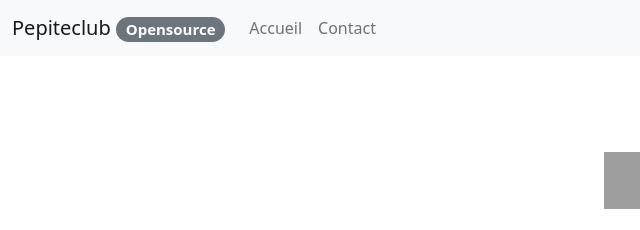
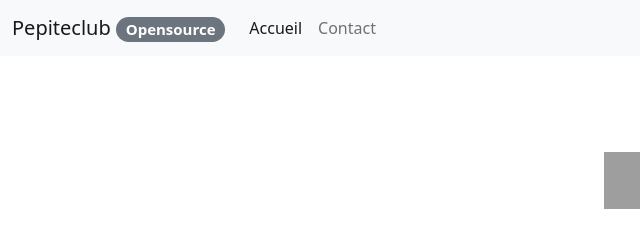
Before and after one commit to pepiteclub/pepiteclub.github.io, a plain HTML site: page index.html in a window 1280 px wide. Shown: the top 230 px of the page, 0-640 px from the left. Drawn offline with nearby package versions, Linux system fonts and the light colour scheme; grey boxes are pictures that could not be loaded.

```diff
--- a/index.html
+++ b/index.html
@@ -21,7 +21,7 @@
 				<div class="collapse navbar-collapse" id="navbarSupportedContent">
 					<ul class="navbar-nav me-auto mb-2 mb-lg-0">
 						<li class="nav-item">
-							<a class="nav-link" aria-current="page" href="/">Accueil</a>
+							<a class="nav-link active" aria-current="page" href="/">Accueil</a>
 						</li>
 						<li class="nav-item">
 							<a class="nav-link" href="https://twitter.com/pepiteclub" target="_blank">Contact</a>
```
